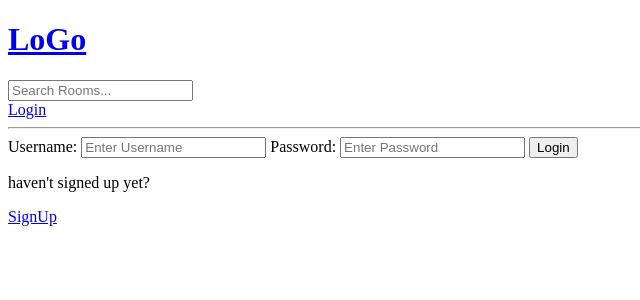
After one commit to NhatUET/PythonDjangoTutorial, a Django app: page /login/ in a window 1280 px wide. The commit adds this page. Shown: the top 300 px of the page, without its empty margins (0-640 px from the left). Run offline with Django 4.2, Linux system fonts and the light colour scheme.

Commit message:
5/3/2022

```diff
--- /dev/null
+++ b/base/templates/base/login_register.html
@@ -0,0 +1,34 @@
+{% extends 'main.html' %}
+
+{% block content %}
+
+
+{% if page == 'login' %}
+<div>
+    <form method="POST" action="">
+        {% csrf_token %}
+        <label>Username:</label>
+        <input type="text" name="username" placeholder="Enter Username" />
+
+        <label>Password:</label>
+        <input type="password" name="password" placeholder="Enter Password" />
+
+        <input type="submit" value="Login" />
+    </form>
+
+    <p>haven't signed up yet?</p>
+    <a href="{% url 'register' %}">SignUp</a>
+</div>
+
+{% else %}
+<div>
+    <form method="POST" action="">
+        {% csrf_token %}
+        {{form.as_p}}
+        <input type="submit" value="Login" />
+    </form>
+    <p>Already signed up yet?</p>
+    <a href="{% url 'login' %}">Login</a>
+</div>
+{% endif %}
+{% endblock content %}
--- a/base/urls.py
+++ b/base/urls.py
@@ -3,10 +3,15 @@ from django.urls import path
 from . import views
 
 urlpatterns = [
+    path('login/', views.loginPage, name =  "login"),
+    path('logout/', views.logoutUser, name =  "logout"),
+    path('register/', views.registerPage, name =  "register"),
+
     path('',views.home, name="home"),
     path('room/<str:pk>/', views.room,name="room"),
 
     path('create-room/', views.createRoom, name = "create-room"),
     path('update-room/<str:pk>/', views.updateRoom, name = "update-room"),
     path('delete-room/<str:pk>/', views.deleteRoom, name = "delete-room"),
+    path('delete-message/<str:pk>/', views.deleteMessage, name = "delete-message"),
 ]
--- a/base/views.py
+++ b/base/views.py
@@ -1,10 +1,58 @@
 from django.shortcuts import render, redirect
 from django.db.models import Q
-from .models import Room, Topic
+from django.contrib.auth.models import User
+from django.contrib.auth import authenticate, login, logout
+from django.contrib import messages
+from django.http import HttpResponse
+from django.contrib.auth.decorators import login_required
+from django.contrib.auth.forms import UserCreationForm
+from .models import Message, Room, Topic
 from .forms import RoomForm
 
 
 # Create your views here.
+
+def loginPage(request):
+    page = 'login'
+    if request.method == 'POST':
+        username = request.POST.get('username').lower()
+        password = request.POST.get('password')
+
+        try:
+            user = User.objects.get(username=username)
+        except:
+            messages.error(request, 'User does not exist!!')
+
+        user = authenticate(request,username=username, password=password)
+
+        if user is not None:
+            login(request,user)
+            return redirect('home')
+        else:
+            messages.error(request, 'username or password does ')
+
+    context = {'page' : page}
+    return render(request, 'base/login_register.html', context)
+
+
+def logoutUser(request):
+    logout(request)
+    return redirect('home')
+
+def registerPage(request):
+    form = UserCreationForm()
+
+    if request.method == 'POST':
+        form  = UserCreationForm(request.POST)
+        if form.is_valid():
+            user = form.save(commit=False)
+            user.username = user.username.lower()
+            user.save()
+            login(request, user)
+            return redirect('home')
+        else:
+            messages.error(request, 'An error occured during registration')
+    return render(request, 'base/login_register.html',{'form' : form})
 
 def home(request):
     q = request.GET.get('q') if request.GET.get('q') != None else ''
@@ -15,16 +63,32 @@ def home(request):
         )
 
     topics = Topic.objects.all()
+    room_count = rooms.count()
+    messages = Message.objects.all()
 
-    context = {'rooms' : rooms, 'topics' : topics}
+    context = {'rooms' : rooms, 'topics' : topics, 'room_count': room_count, 'messages' : messages}
 
     return render(request, 'base/home.html', context)
 
 def room(request, pk):
     rooms = Room.objects.get(id=pk)
-    context = {'rooms' : rooms}
+    messages = rooms.message_set.all().order_by('-created')
+    participants = rooms.participants.all()
+
+    if request.method == 'POST':
+        message = Message.objects.create(
+            user = request.user,
+            room = rooms,
+            body = request.POST.get('body')
+        )
+        rooms.participants.add(request.user)
+        return redirect('room', pk=rooms.id)
+
+    context = {'rooms' : rooms, 'messages' : messages, 'participants' : participants}
     return render(request,'base/room.html', context)
 
+
+@login_required(login_url='login')
 def createRoom(request):
     form = RoomForm()
     if request.method == 'POST':
@@ -36,10 +100,14 @@ def createRoom(request):
     context = {'form' : form}
     return render(request, 'base/room_form.html', context)
 
+
+@login_required(login_url='login')
 def updateRoom(request, pk):
     room = Room.objects.get(id=pk)
     form = RoomForm(instance=room)
 
+    if request.user != room.host:
+        return HttpResponse('You are not allowed here!!')
     if request.method == 'POST':
         form = RoomForm(request.POST, instance=room)
         if form.is_valid():
@@ -49,9 +117,26 @@ def updateRoom(request, pk):
     context = {'form' : form}
     return render(request, 'base/room_form.html', context)
 
+
+@login_required(login_url='login')
 def deleteRoom(request, pk):
     room = Room.objects.get(id=pk)
+    if request.user != room.host:
+        return HttpResponse('You are not allowed here!!')
+
     if request.method == 'POST':
         room.delete()
         return redirect('home')
     return render(request, 'base/delete.html', {'obj' : room})
+
+@login_required(login_url='login')
+def deleteMessage(request, pk):
+    message = Message.objects.get(id=pk)
+
+    if request.user != message.user:
+        return HttpResponse('You are not allowed here!!')
+
+    if request.method == 'POST':
+        message.delete()
+        return redirect('home')
+    return render(request, 'base/delete.html', {'obj' : message})
--- a/templates/navbar.html
+++ b/templates/navbar.html
@@ -1,7 +1,16 @@
 <a href="/">
     <h1>LoGo</h1>
 </a>
+
+
 <form method="GET" action="{% url 'home' %}">
     <input type="text" name = "q" placeholder="Search Rooms..."/>
 </form>
+
+{% if request.user.is_authenticated %}
+<p>Hello {{request.user}} </p>
+<a href="{% url 'logout' %}">Logout</a>
+{% else %}
+<a href="{% url 'login' %}">Login</a>
+{% endif %}
 <hr>
```
Also changed, not shown: base/models.py (+10 -2 lines), base/templates/base/acticity_component.html (added, +13 -0 lines), base/templates/base/home.html (+11 -2 lines), base/templates/base/room.html (+49 -1 lines), templates/main.html (+8 -0 lines), base/migrations/0003_room_participants_alter_message_update.py (added), db.sqlite3.
